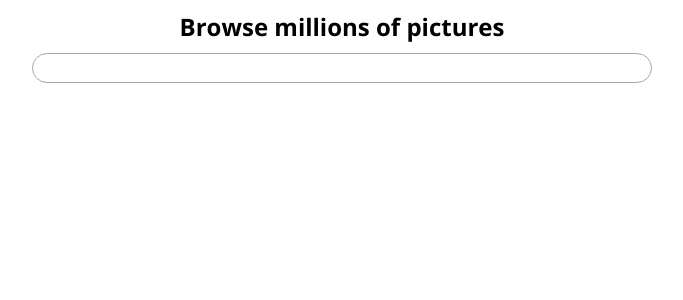
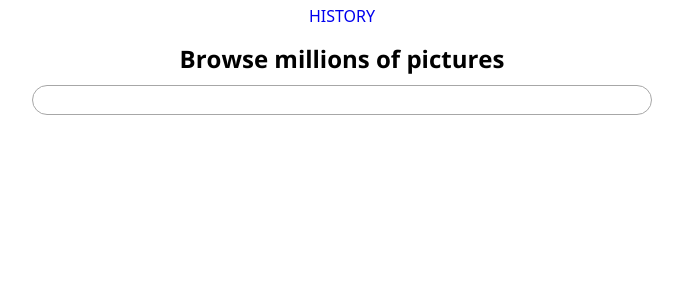
Before and after one commit to nickgabriadze/photo-gallery-app, a React (Vite) app: page / in a window 1280 px wide. Shown: the top 300 px of the page, without its empty margins (298-981 px from the left). Built offline with nearby package versions, Linux system fonts and the light colour scheme.

Commit message:
feat: setting up necessary libraries

```diff
--- a/index.html
+++ b/index.html
@@ -4,7 +4,7 @@
     <meta charset="UTF-8" />
     <link rel="icon" type="image/svg+xml" href="/gallery-app-icon.png" />
     <meta name="viewport" content="width=device-width, initial-scale=1.0" />
-    <title>Gallery App</title>
+    <title>Gallery / Homepage</title>
   </head>
   <body>
     <div id="root"></div>
--- a/package.json
+++ b/package.json
@@ -13,7 +13,8 @@
     "@reduxjs/toolkit": "^2.2.1",
     "react": "^18.2.0",
     "react-dom": "^18.2.0",
-    "react-redux": "^9.1.0"
+    "react-redux": "^9.1.0",
+    "react-router-dom": "^6.22.2"
   },
   "devDependencies": {
     "@types/react": "^18.2.56",
--- a/src/App.tsx
+++ b/src/App.tsx
@@ -1,8 +1,12 @@
 import {Homepage} from "./pages/home/Home.tsx";
+import History from "./pages/history/History.tsx";
+import {Route, Routes} from "react-router-dom";
 
 function App() {
-
-    return <Homepage />
+    return <Routes>
+        <Route path={'/'} element={<Homepage/>}></Route>
+        <Route path={'/history'} element={<History/>}></Route>
+    </Routes>
 }
 
 export default App
--- a/src/main.tsx
+++ b/src/main.tsx
@@ -3,8 +3,18 @@ import ReactDOM from 'react-dom/client'
 import App from './App.tsx'
 import './global.css'
 
+import {Provider} from "react-redux";
+import store from "./store/store.ts";
+import {createBrowserRouter, createRoutesFromElements, Route, RouterProvider} from "react-router-dom";
+
+const router = createBrowserRouter(createRoutesFromElements(
+    <Route path={'/*'} element={<App />} />
+))
+
 ReactDOM.createRoot(document.getElementById('root')!).render(
-  <React.StrictMode>
-    <App />
-  </React.StrictMode>,
+    <React.StrictMode>
+        <Provider store={store}>
+            <RouterProvider router={router} />
+        </Provider>
+    </React.StrictMode>,
 )
--- /dev/null
+++ b/src/pages/history/History.tsx
@@ -0,0 +1,4 @@
+export default function History(){
+    document.title = "Gallery / History"
+    return <main>History</main>
+}
--- a/src/pages/home/Home.tsx
+++ b/src/pages/home/Home.tsx
@@ -1,11 +1,16 @@
 import {CustomInput} from "./components/CustomInput.tsx";
 import homeStyling from './home.module.css';
+import {Link} from "react-router-dom";
 
 export function Homepage(){
 
+    document.title = "Gallery / Homepage"
 
     return <main className={homeStyling['home-wrapper']}>
+        <nav>
 
+            <Link to={'/history'}>HISTORY</Link>
+        </nav>
         <div className={homeStyling['searching-field']}>
             <h1>Browse millions of pictures</h1>
             <CustomInput />
--- a/src/pages/home/home.module.css
+++ b/src/pages/home/home.module.css
@@ -1,10 +1,38 @@
-.home-wrapper{
+.home-wrapper {
     display: flex;
     justify-content: center;
     align-items: center;
+    flex-direction: column;
+
+    nav {
+        display: flex;
+        padding: 5px;
+        gap: 10px;
+        font-family: system-ui, sans-serif;
+
+        hr {
+            width: 3px;
+            background-color: black;
+            border: none;
+            border-radius: 5px;
+        }
+
+        & a {
+            cursor: pointer;
+            text-decoration: none;
+        }
+
+        & a:visited{
+            color: unset;
+        }
+        & a:hover {
+            text-decoration: underline;
+            cursor: pointer;
+        }
+    }
 }
 
-.searching-field{
+.searching-field {
     display: flex;
     align-items: center;
     flex-direction: column;
@@ -26,10 +54,9 @@
     font-family: 'Open Sans', system-ui, sans-serif;
     padding: 5px;
     width: 100%;
-    color: #98afc2;
     border-radius: 15px;
 }
 
-.custom-input:focus{
+.custom-input:focus {
     outline: none;
 }
--- /dev/null
+++ b/src/store/features/galleryStateReducer.ts
@@ -0,0 +1,30 @@
+import {createSlice} from "@reduxjs/toolkit";
+import {Page} from "../../types/types.ts";
+
+
+
+const initialState={
+    currentPage: "Home",
+    searchHistoryKeywords: [],
+
+
+
+}
+
+
+export const galleryState = createSlice({
+    name: 'Gallery State',
+    initialState,
+    reducers: {
+        updateCurrentPage: (state, action:{payload:Page}) => {
+            return {
+                ...state,
+                currentPage: action.payload
+            }
+        }
+    }
+})
+
+export const {updateCurrentPage} = galleryState.actions;
+
+export default galleryState.reducer;
--- /dev/null
+++ b/src/store/hooks.ts
@@ -0,0 +1,6 @@
+import { useDispatch, useSelector } from 'react-redux'
+import type { TypedUseSelectorHook } from 'react-redux'
+import type { RootState, AppDispatch } from './store'
+
+export const useAppDispatch: () => AppDispatch = useDispatch
+export const useAppSelector: TypedUseSelectorHook<RootState> = useSelector
--- /dev/null
+++ b/src/store/store.ts
@@ -0,0 +1,12 @@
+import {configureStore} from "@reduxjs/toolkit";
+import galleryStateReducer from "./features/galleryStateReducer.ts";
+
+
+export const store = configureStore({
+    reducer: {
+        galleryState: galleryStateReducer
+    }
+})
+export type RootState = ReturnType<typeof store.getState>
+export type AppDispatch = typeof store.dispatch
+export default store;
--- /dev/null
+++ b/src/types/types.ts
@@ -0,0 +1,2 @@
+export type Page = "Home" | "History";
+export type HistoryKeywords = string[];
```
Also changed, not shown: 1 other file (tests, documents, lock files or other folders).
